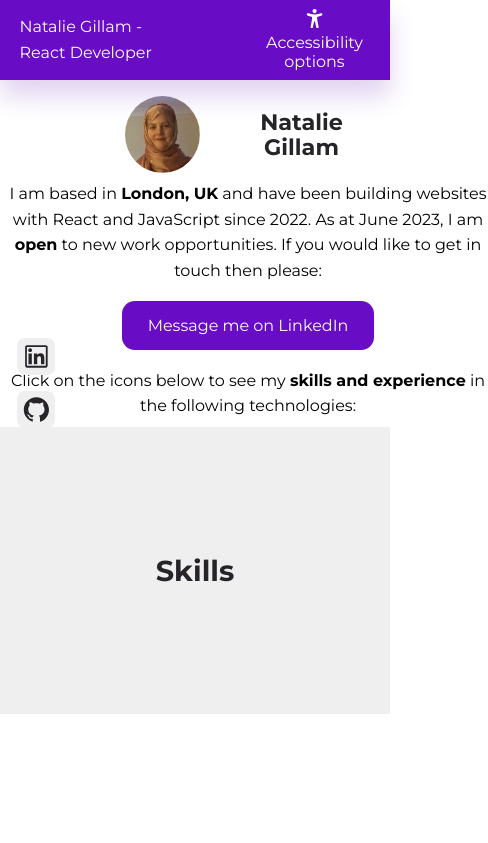
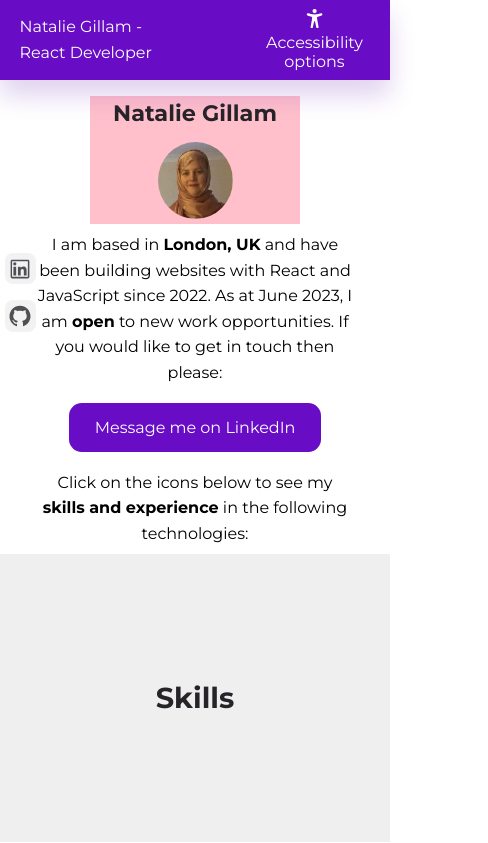
Before and after one commit to Nadia982/portfolio-2023-06-01, a React (Create React App) app: page / in a window 390 px wide. Shown: the top 843 px of the page, 488 px wide, since content can reach past the window. Built offline with nearby package versions, Linux system fonts and the light colour scheme; the HTML template or start-up script is replaced by a standard one.

Commit message:
added mobile styles for header

```diff
--- a/src/sections/header/Header.css
+++ b/src/sections/header/Header.css
@@ -61,3 +61,28 @@ header{
     color: var(--color-white);
     transform: translateX(-0.2rem);
 }
+
+/* MEDIA QUERIES (tablets) */
+@media screen and (max-width: 600px) {
+    .header__profile{
+        width: 14rem;
+        height: 8rem;
+        max-width: 60%;
+        max-height: 35vh;
+        flex-direction: column-reverse;
+        row-gap: 1rem;
+        background: pink;
+    }
+
+    .header__container p {
+        width: 90%;
+    }
+
+    .header__socials {
+        top: 30%;
+        /* z-index: -2; */
+        opacity: 0.8;
+        left: 0.2em;
+        font-size: 1.5rem;
+    }
+}
```
